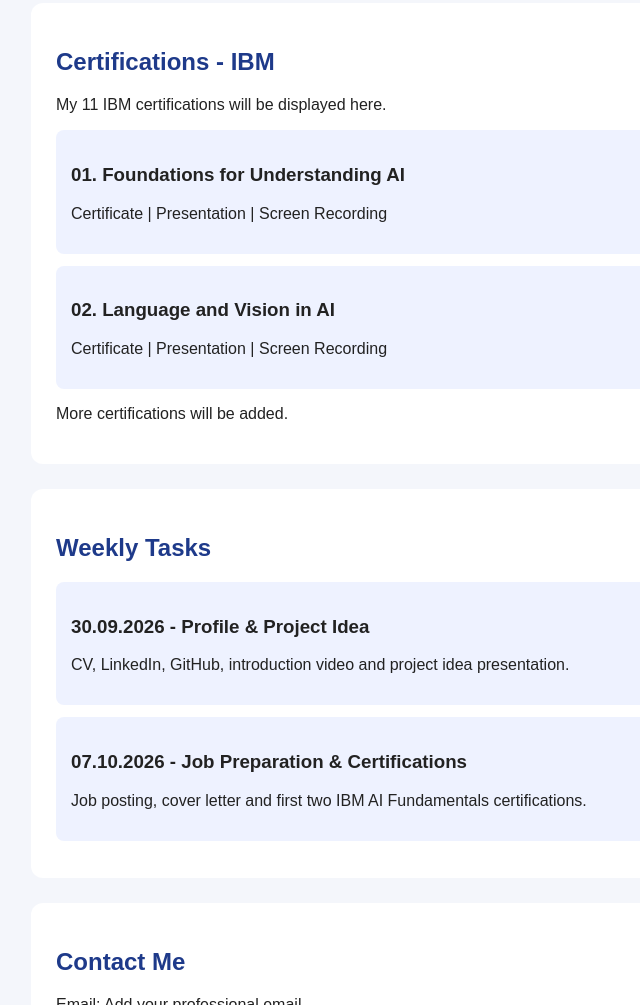
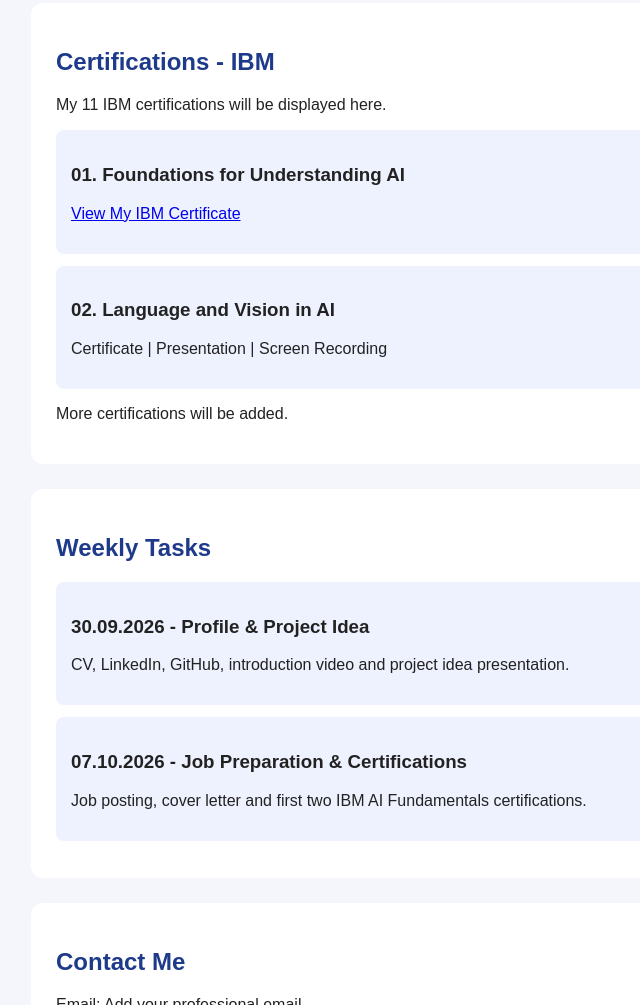
Before and after one commit to maryakhila/maryportifolio, a plain HTML site: page index.html in a window 1280 px wide. Shown: the part 1422-2427 px from the top of the page, without its empty margins (134-774 px from the left). Drawn offline with Linux system fonts and the light colour scheme.

Commit message:
Add link to IBM certificate in index.html

```diff
--- a/index.html
+++ b/index.html
@@ -136,7 +136,13 @@ I am eager to learn, explore new technologies, and work on innovative projects t
     <p>My 11 IBM certifications will be displayed here.</p>
     <div class="card">
         <h3>01. Foundations for Understanding AI</h3>
-        <p>Certificate | Presentation | Screen Recording</p>
+       <p>
+  <a href="https://skills.yourlearning.ibm.com/credential/CREDLY-e440a1be-c35b-4604-b698-1b6d089acb11"
+     target="_blank"
+     rel="noopener noreferrer">
+    View My IBM Certificate
+  </a>
+</p>
     </div>
     <div class="card">
         <h3>02. Language and Vision in AI</h3>
```
